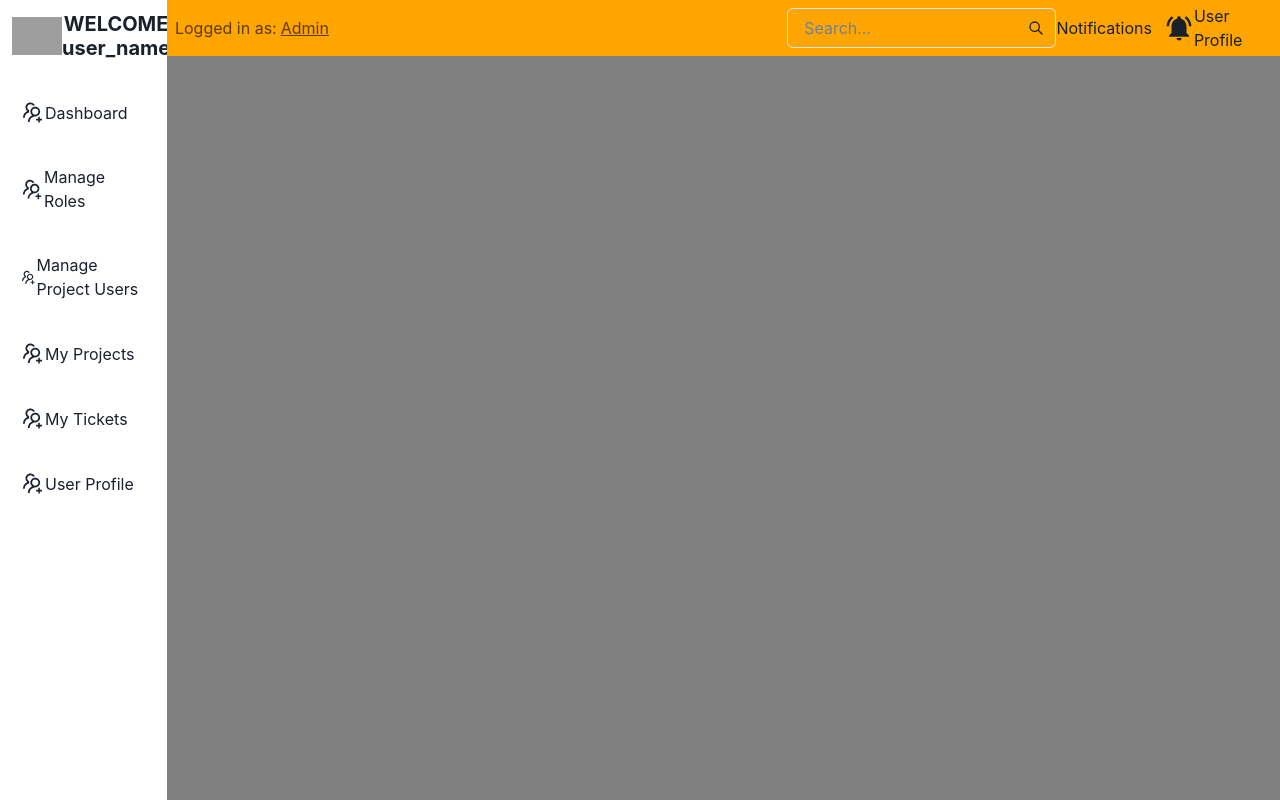
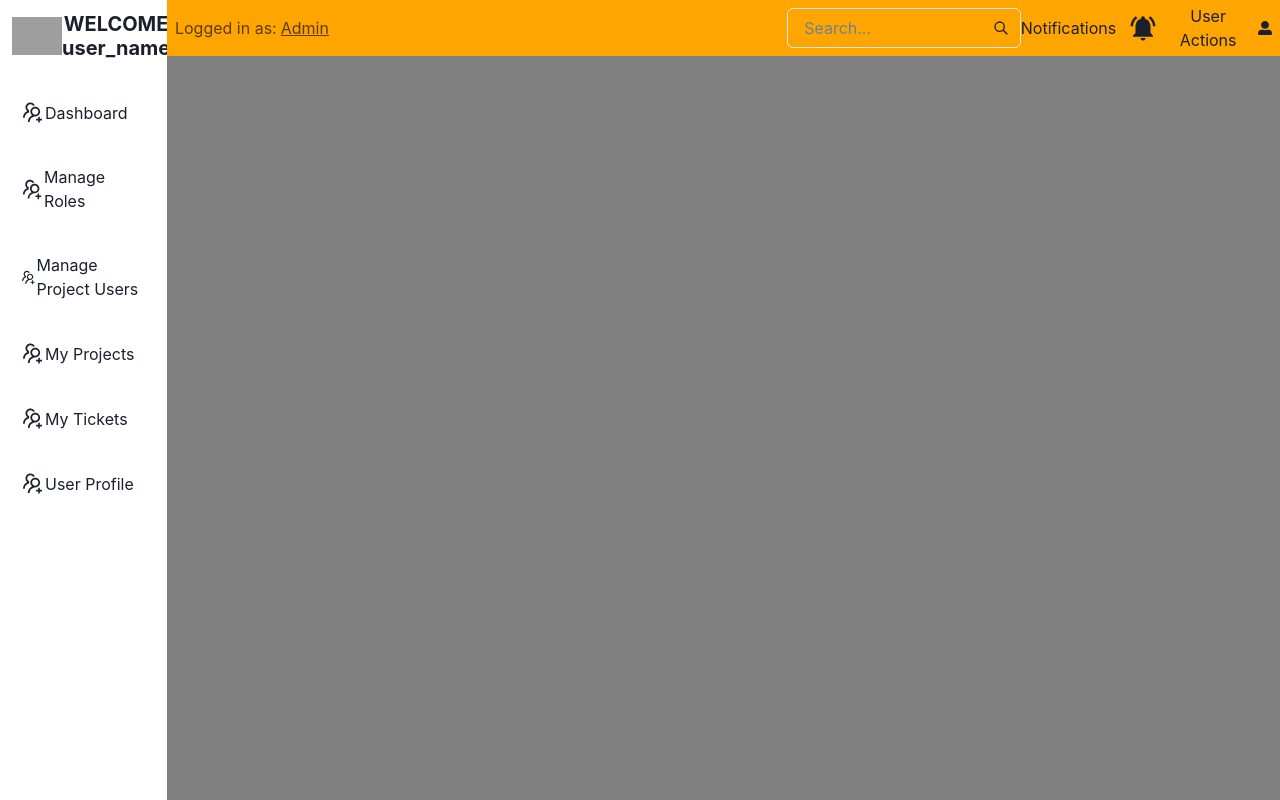
Before and after one commit to ShariqAli-Dev/bug-tracker, a Next.js app: page /dashboard in a window 1280 px wide. Built offline with nearby package versions, Linux system fonts and the light colour scheme; grey boxes are pictures that could not be loaded.

Commit message:
created basic componebt with menu but no redirects non-responsive

```diff
--- a/components/DashHeader.tsx
+++ b/components/DashHeader.tsx
@@ -2,6 +2,7 @@ import type { NextPage } from 'next';
 import { Box, Flex, Text } from '@chakra-ui/react';
 import QueryForm from './QueryForm';
 import Notifications from './Notifications';
+import UserActions from './UserActions';
 
 const DashHeader: NextPage = () => {
   return (
@@ -29,7 +30,7 @@ const DashHeader: NextPage = () => {
         <Flex justifyContent='space-around' alignItems='center' padding='.5rem'>
           <QueryForm />
           <Notifications />
-          <h1>User Profile</h1>
+          <UserActions />
         </Flex>
       </Box>
     </Flex>
--- /dev/null
+++ b/components/UserActions.tsx
@@ -0,0 +1,36 @@
+import {
+  chakra,
+  Flex,
+  Menu,
+  MenuButton,
+  MenuDivider,
+  MenuItem,
+  MenuList,
+  Text,
+} from '@chakra-ui/react';
+import { NextPage } from 'next';
+
+import { FaUserAlt } from 'react-icons/fa';
+
+const UserAvatar = chakra(FaUserAlt);
+
+const UserActions: NextPage = () => {
+  return (
+    <Menu closeOnSelect={true}>
+      <MenuButton>
+        <Flex justifyContent='space-around' alignItems='center'>
+          <Text margin='1rem'>User Actions</Text>
+          <UserAvatar size='20px' />
+        </Flex>
+      </MenuButton>
+      <MenuList minWidth='240px'>
+        <MenuItem>Profile</MenuItem>
+        <MenuItem>Settings</MenuItem>
+        <MenuDivider />
+        <MenuItem>Log Out</MenuItem>
+      </MenuList>
+    </Menu>
+  );
+};
+
+export default UserActions;
```
